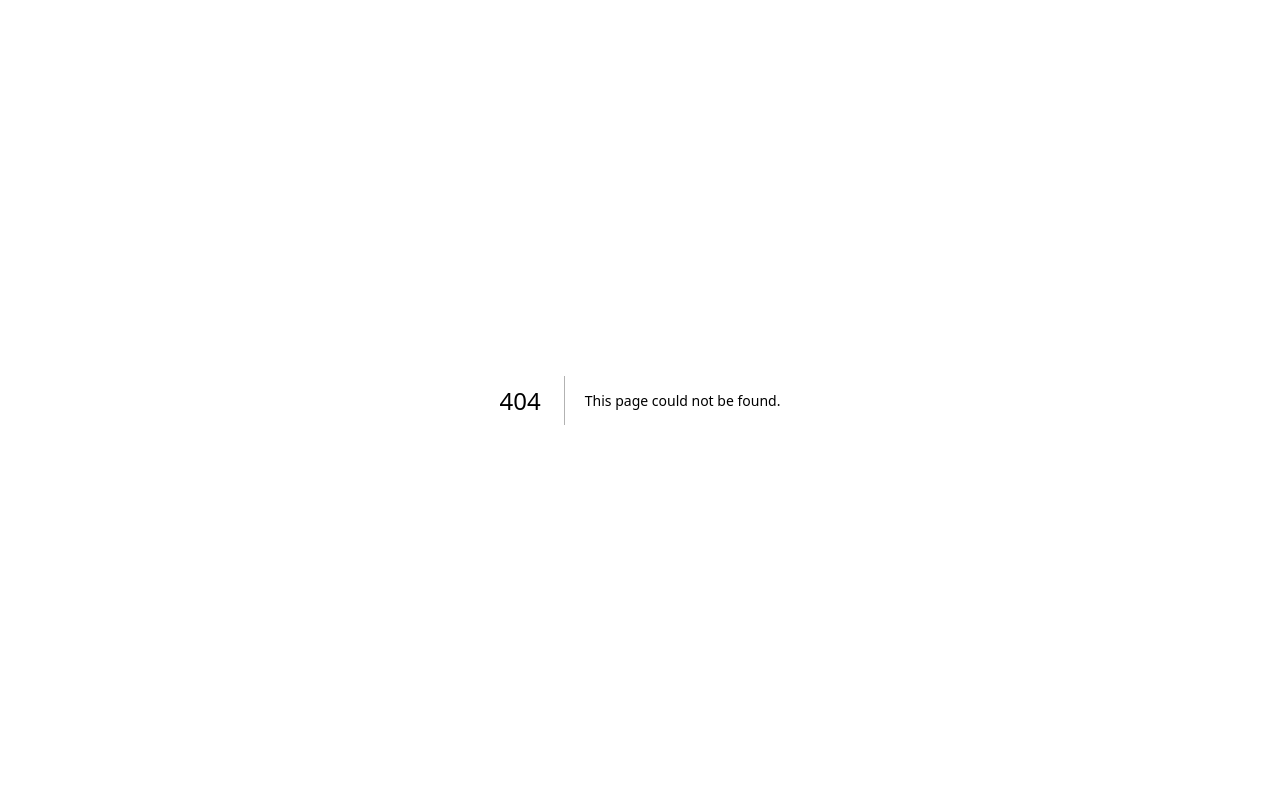
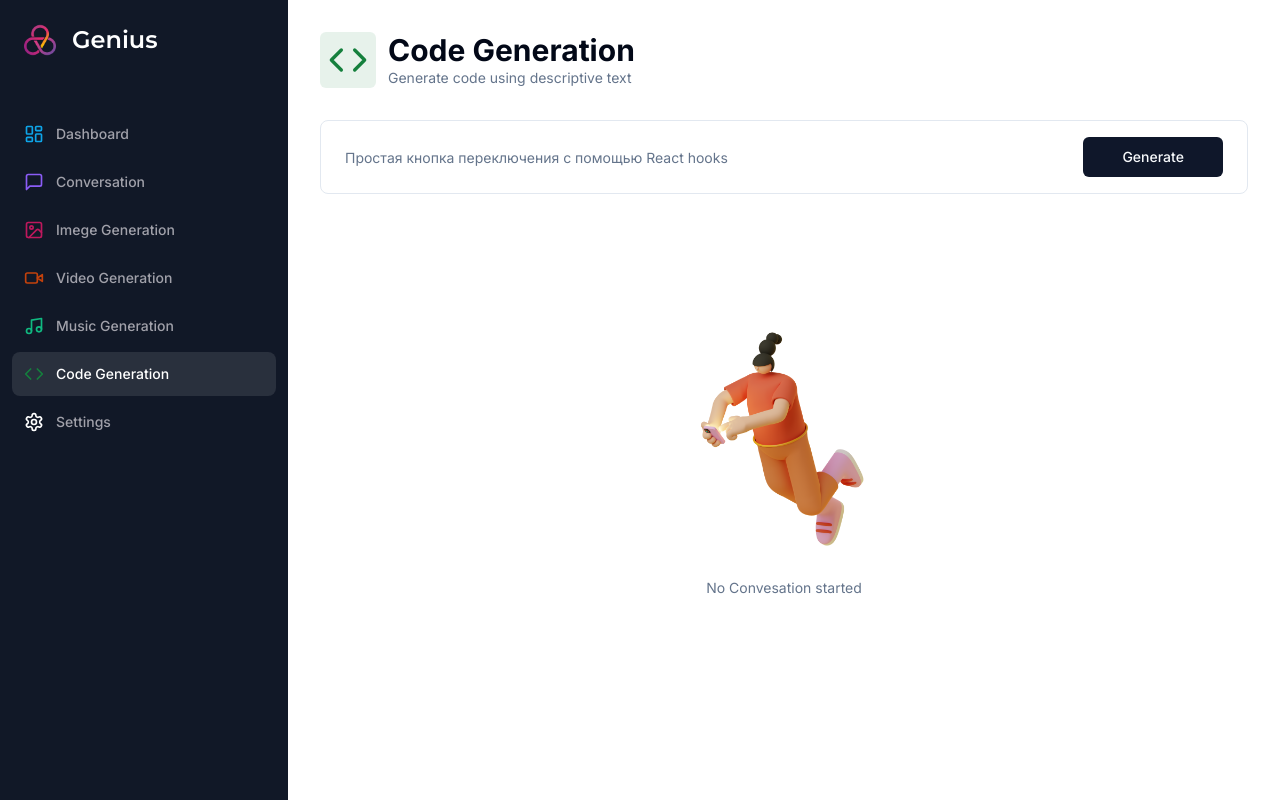
Before and after one commit to Art-San/YTb_Antonio_SaaS_AI_Platform_Next.js_13-4, a Next.js app: page /code in a window 1280 px wide. Before the commit this address had no page. Built offline with nearby package versions, Linux system fonts and the light colour scheme.

Commit message:
Code Generation AI

```diff
--- /dev/null
+++ b/app/(dashboard)/(routes)/code/constans.ts
@@ -0,0 +1,7 @@
+import * as z from 'zod'
+
+export const formSchema = z.object({
+  prompt: z.string().min(1, {
+    message: 'Prompt is requred'
+  })
+})
--- /dev/null
+++ b/app/(dashboard)/(routes)/code/page.tsx
@@ -0,0 +1,157 @@
+'use client'
+import axios from 'axios'
+import * as z from 'zod'
+import { Code } from 'lucide-react'
+import { useForm } from 'react-hook-form'
+import { zodResolver } from '@hookform/resolvers/zod'
+import { useRouter } from 'next/navigation'
+import { ChatCompletionRequestMessage } from 'openai'
+import { useState } from 'react'
+import ReactMarkdown from 'react-markdown'
+
+import { Heading } from '@/components/Heading'
+import { Form, FormControl, FormField, FormItem } from '@/components/ui/form'
+import { Button } from '@/components/ui/button'
+import { Input } from '@/components/ui/input'
+import { Empty } from '@/components/Empty'
+import { Loader } from '@/components/Loader'
+import { UserAvatar } from '@/components/UserAvatar'
+import { BotAvatar } from '@/components/BotAvatar'
+
+import { formSchema } from './constans'
+import { cn } from '@/lib/utils'
+
+const CodePage = () => {
+  const router = useRouter()
+  const [messages, setMessages] = useState<ChatCompletionRequestMessage[]>([])
+
+  const form = useForm<z.infer<typeof formSchema>>({
+    resolver: zodResolver(formSchema),
+    defaultValues: {
+      prompt: ''
+    }
+  })
+
+  const isLoading = form.formState.isSubmitting
+
+  const onSubmit = async (values: z.infer<typeof formSchema>) => {
+    try {
+      const userMessage: ChatCompletionRequestMessage = {
+        role: 'user',
+        content: values.prompt
+      }
+
+      const newMessages = [...messages, userMessage]
+      const response = await axios.post('/api/code', {
+        messages: newMessages
+      })
+
+      setMessages((current) => [...current, userMessage, response.data])
+
+      form.reset()
+    } catch (error: any) {
+      // TODO: OPEN PRO modal
+      console.log(error)
+    } finally {
+      router.refresh()
+    }
+  }
+
+  return (
+    <div className="">
+      <Heading
+        title="Code Generation"
+        description="Generate code using descriptive text"
+        icon={Code}
+        iconColor="text-green-700"
+        bgColor="bg-green-700/10"
+      />
+      <div className="px-4 lg:px-8">
+        <div>
+          <Form {...form}>
+            <form
+              onSubmit={form.handleSubmit(onSubmit)}
+              className="
+              rounded-lg
+              border
+              w-full
+              p-4
+              px-3
+              md:px-6
+              focus-within:shadow-sm
+              grid
+              grid-cols-12
+              gap-2
+              "
+            >
+              <FormField
+                name="prompt"
+                render={({ field }) => (
+                  <FormItem className=" col-span-12 lg:col-span-10">
+                    <FormControl className="p-0 m-0">
+                      <Input
+                        type="text"
+                        placeholder="Простая кнопка переключения с помощью React hooks"
+                        className=" border-0 outline-none focus-visible:ring-0 focus-visible:ring-transparent"
+                        disabled={isLoading}
+                        {...field} // растянули поле
+                      />
+                    </FormControl>
+                  </FormItem>
+                )}
+              />
+              <Button
+                className=" col-span-12 lg:col-span-2 w-full"
+                disabled={isLoading}
+              >
+                Generate
+              </Button>
+            </form>
+          </Form>
+        </div>
+        <div className="space-y-4 mt-4">
+          {isLoading && (
+            <div className="p-8 rounded-lg w-full flex items-center justify-center bg-muted">
+              <Loader />
+            </div>
+          )}
+          {messages.length === 0 && !isLoading && (
+            <Empty label="No Convesation started" />
+          )}
+          <div className="flex flex-col-reverse gap-y-4">
+            {messages.map((message, index) => (
+              <div
+                key={index}
+                className={cn(
+                  'p-8 w-full flex items-start gap-x-8 rounded-lg',
+                  message.role === 'user'
+                    ? 'bg-white border border-black/10'
+                    : 'bg-muted'
+                )}
+              >
+                {message.role === 'user' ? <UserAvatar /> : <BotAvatar />}
+                <ReactMarkdown
+                  components={{
+                    pre: ({ node, ...props }) => (
+                      <div className=" overflow-auto w-full my-2 bg-black/10 p-2 rounded-lg">
+                        <pre {...props} />
+                      </div>
+                    ),
+                    code: ({ node, ...props }) => (
+                      <code className="bg-black/10 rounded-lg p-1" {...props} />
+                    )
+                  }}
+                  className="text-sm  leading-7 overflow-hidden"
+                >
+                  {message.content || ''}
+                </ReactMarkdown>
+              </div>
+            ))}
+          </div>
+        </div>
+      </div>
+    </div>
+  )
+}
+
+export default CodePage
--- /dev/null
+++ b/app/api/code/route.ts
@@ -0,0 +1,44 @@
+import { auth } from '@clerk/nextjs'
+import { NextResponse } from 'next/server'
+import { ChatCompletionRequestMessage, Configuration, OpenAIApi } from 'openai'
+
+const configuration = new Configuration({
+  apiKey: process.env.OPEN_AI_KEY
+})
+
+const openai = new OpenAIApi(configuration)
+
+const instructionMessage: ChatCompletionRequestMessage = {
+  role: 'system',
+  content:
+    'You are a code generator. You must answer only in markdown code snippets. Use code comments for explanations '
+}
+
+export async function POST(req: Request) {
+  try {
+    const { userId } = auth()
+    const body = await req.json()
+    const { messages } = body
+
+    if (!userId) {
+      return new NextResponse('Unauthorized', { status: 401 })
+    }
+
+    if (!configuration.apiKey) {
+      return new NextResponse('OpenAI API Key not configured', { status: 500 })
+    }
+
+    if (!messages) {
+      return new NextResponse('Messages are required', { status: 400 })
+    }
+
+    const response = await openai.createChatCompletion({
+      model: 'gpt-3.5-turbo',
+      messages: [instructionMessage, ...messages]
+    })
+    return NextResponse.json(response.data.choices[0].message)
+  } catch (error) {
+    console.log('[CODE_ERROR]', error)
+    return new NextResponse('internal error', { status: 500 })
+  }
+}
--- a/package.json
+++ b/package.json
@@ -29,6 +29,7 @@
     "react": "18.2.0",
     "react-dom": "18.2.0",
     "react-hook-form": "^7.45.2",
+    "react-markdown": "^8.0.7",
     "tailwind-merge": "^1.14.0",
     "tailwindcss": "3.3.3",
     "tailwindcss-animate": "^1.0.6",
```
Also changed, not shown: 1 other file (tests, documents, lock files or other folders).
